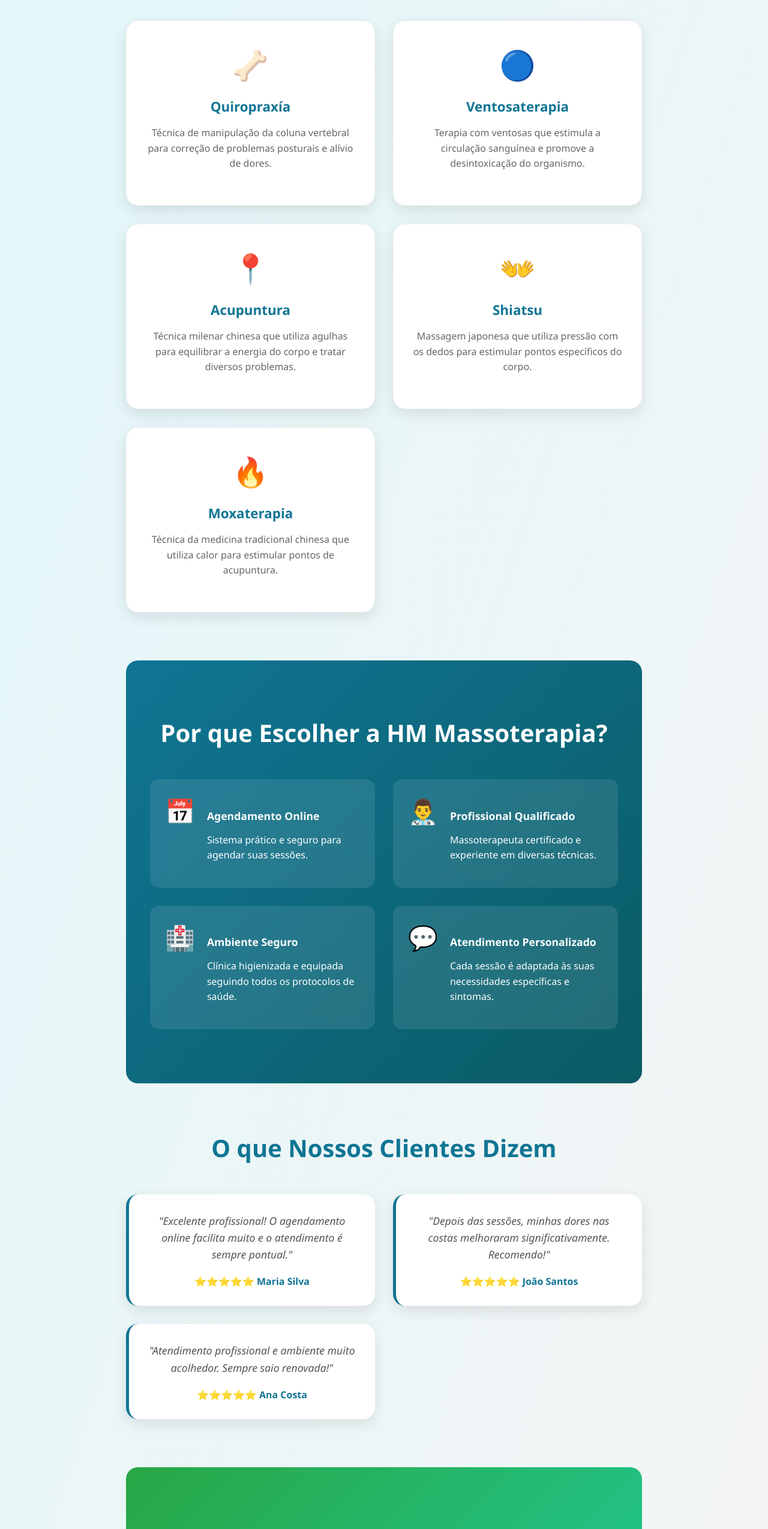
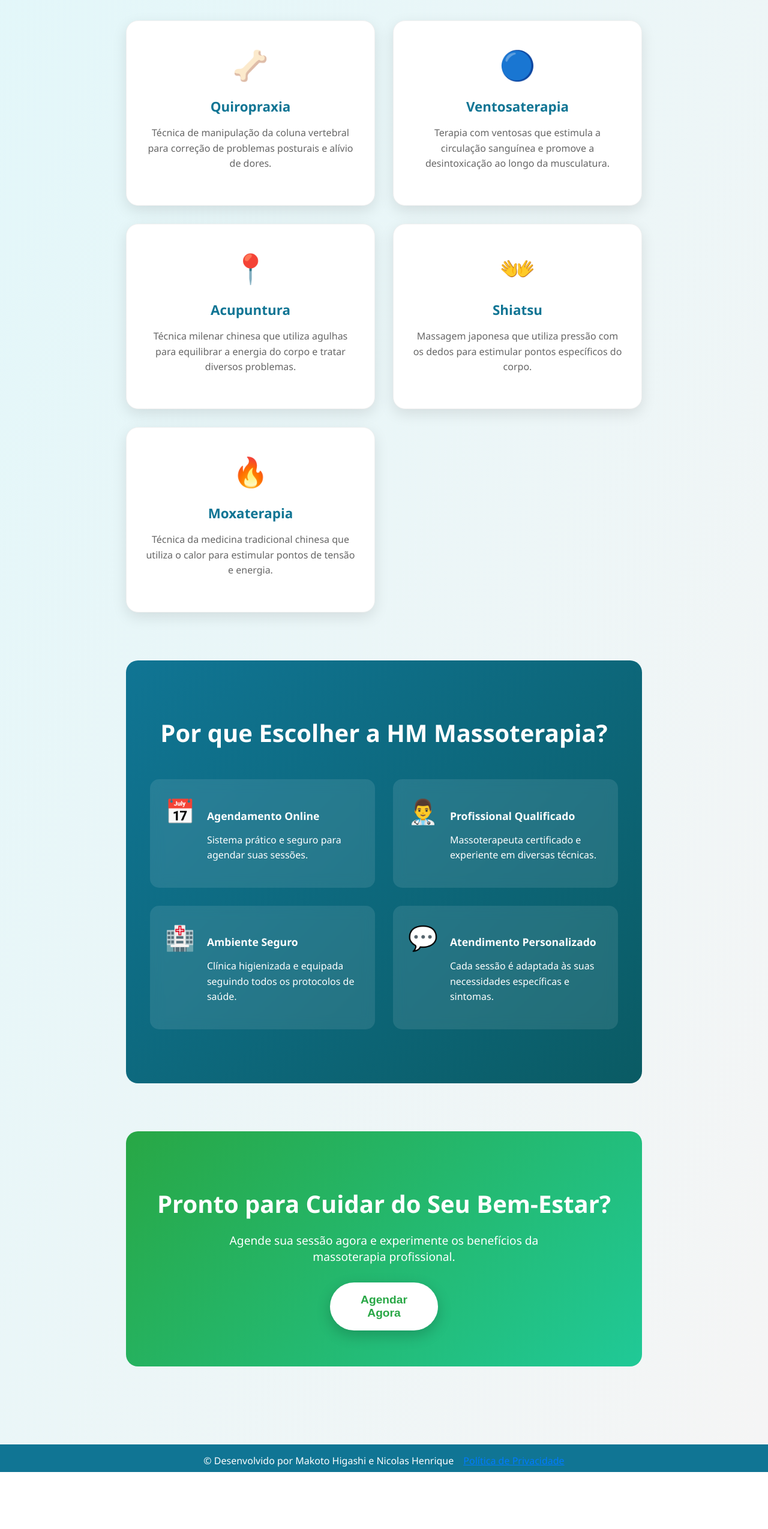
Before and after one commit to makotohigashiumc/pfc_frontend, a React (Vite) app: page / in a window 1280 px wide. Shown: the part 862-3411 px from the top of the page at 60% size. After the commit the page ends 3316 px from the top, so only its background shows below. Built offline with nearby package versions, Linux system fonts and the light colour scheme; no server answers.

Commit message:
feat: atualiza Especialidades.jsx e PaginaInicial.jsx

```diff
--- a/src/components/Especialidades.jsx
+++ b/src/components/Especialidades.jsx
@@ -17,34 +17,34 @@ function Especialidades() {
   };
   const especialidades = [
     {
-      nome: "Quiropraxía",
+      nome: "Quiropraxia",
       descricao: "Técnica de manipulação da coluna vertebral para correção de problemas posturais e alívio de dores.",
       icone: "🦴",
-      beneficios: ["Corrige postura", "Alinha coluna", "Reduz dores nas costas"]
+      beneficios: ["Equilíbrio e harmonização articular", "Alinha a coluna", "Elimina dores nas costas"]
     },
     {
       nome: "Ventosaterapia",
-      descricao: "Terapia com ventosas que estimula a circulação sanguínea e promove a desintoxicação do organismo.",
+      descricao: "Terapia com ventosas que estimula a circulação sanguínea e promove a desintoxicação ao longo da musculatura.",
       icone: "🔵",
-      beneficios: ["Melhora circulação", "Desintoxica", "Relaxa músculos"]
+      beneficios: ["Melhora a circulação", "Desintoxica", "Relaxa os músculos"]
     },
     {
       nome: "Acupuntura",
       descricao: "Técnica milenar chinesa que utiliza agulhas para equilibrar a energia do corpo e tratar diversos problemas.",
       icone: "📍",
-      beneficios: ["Equilibra energia", "Trata dores", "Melhora bem-estar"]
+      beneficios: ["Equilibra a energia vital", "Trata dores", "Melhora a circulação"]
     },
     {
       nome: "Shiatsu",
       descricao: "Massagem japonesa que utiliza pressão com os dedos para estimular pontos específicos do corpo.",
       icone: "👐",
-      beneficios: ["Estimula pontos", "Relaxa músculos", "Melhora energia"]
+      beneficios: ["Estimula pontos frágeis de tensão", "Relaxa os músculos", "Melhora o alinhamento de fibras musculares"]
     },
     {
       nome: "Moxaterapia",
-      descricao: "Técnica da medicina tradicional chinesa que utiliza calor para estimular pontos de acupuntura.",
-      icone: "�",
-      beneficios: ["Estimula pontos", "Aquece organismo", "Fortalece energia"]
+      descricao: "Técnica da medicina tradicional chinesa que utiliza o calor para estimular pontos de tensão e energia.",
+      icone: "🔥",
+      beneficios: ["Estimula pontos nevrálgicos", "Aquece pontos na inércia", "Fortalece o Qi de pontos específicos "]
     }
   ];
 
--- a/src/components/PaginaInicial.jsx
+++ b/src/components/PaginaInicial.jsx
@@ -52,13 +52,13 @@ function PaginaInicial() {
         <div className="servicos-grid">
           <div className="servico-card">
             <div className="servico-icon">🦴</div>
-            <h3>Quiropraxía</h3>
+            <h3>Quiropraxia</h3>
             <p>Técnica de manipulação da coluna vertebral para correção de problemas posturais e alívio de dores.</p>
           </div>
           <div className="servico-card">
             <div className="servico-icon">🔵</div>
             <h3>Ventosaterapia</h3>
-            <p>Terapia com ventosas que estimula a circulação sanguínea e promove a desintoxicação do organismo.</p>
+            <p>Terapia com ventosas que estimula a circulação sanguínea e promove a desintoxicação ao longo da musculatura.</p>
           </div>
           <div className="servico-card">
             <div className="servico-icon">📍</div>
@@ -73,7 +73,7 @@ function PaginaInicial() {
           <div className="servico-card">
             <div className="servico-icon">🔥</div>
             <h3>Moxaterapia</h3>
-            <p>Técnica da medicina tradicional chinesa que utiliza calor para estimular pontos de acupuntura.</p>
+            <p>Técnica da medicina tradicional chinesa que utiliza o calor para estimular pontos de tensão e energia.</p>
           </div>
         </div>
       </section>
@@ -125,38 +125,7 @@ function PaginaInicial() {
         </div>
       </section>
 
-      {/* Seção de Depoimentos - feedback de clientes */}
-      <section className="depoimentos-section">
-        {/* Título da seção */}
-        <h2>O que Nossos Clientes Dizem</h2>
 
-        {/* Grid com depoimentos */}
-        <div className="depoimentos-grid">
-          {/* Depoimento 1 */}
-          <div className="depoimento-card">
-            <div className="depoimento-texto">
-              "Excelente profissional! O agendamento online facilita muito e o atendimento é sempre pontual."
-            </div>
-            <div className="depoimento-autor">⭐⭐⭐⭐⭐ Maria Silva</div>
-          </div>
-
-          {/* Depoimento 2 */}
-          <div className="depoimento-card">
-            <div className="depoimento-texto">
-              "Depois das sessões, minhas dores nas costas melhoraram significativamente. Recomendo!"
-            </div>
-            <div className="depoimento-autor">⭐⭐⭐⭐⭐ João Santos</div>
-          </div>
-
-          {/* Depoimento 3 */}
-          <div className="depoimento-card">
-            <div className="depoimento-texto">
-              "Atendimento profissional e ambiente muito acolhedor. Sempre saio renovada!"
-            </div>
-            <div className="depoimento-autor">⭐⭐⭐⭐⭐ Ana Costa</div>
-          </div>
-        </div>
-      </section>
 
       {/* Call to Action - chamada final para ação */}
       <section className="cta-section">
```
